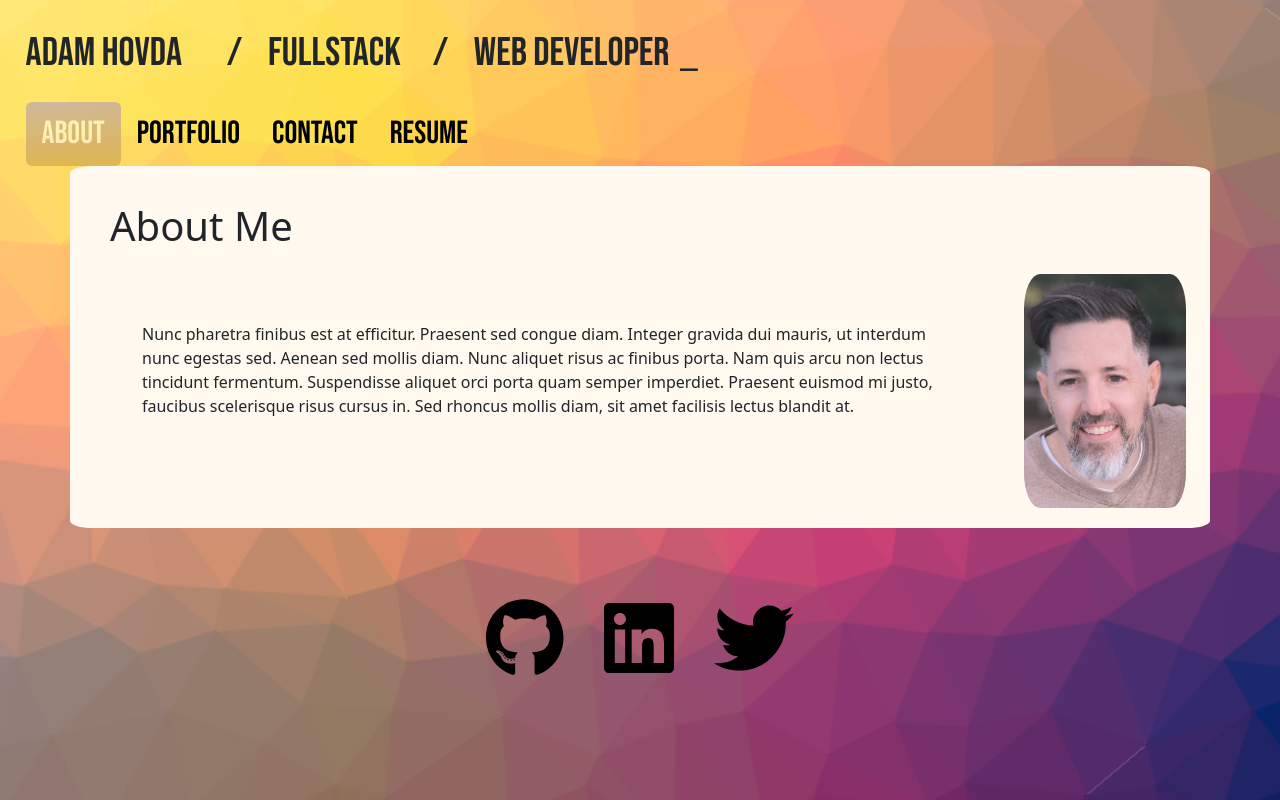
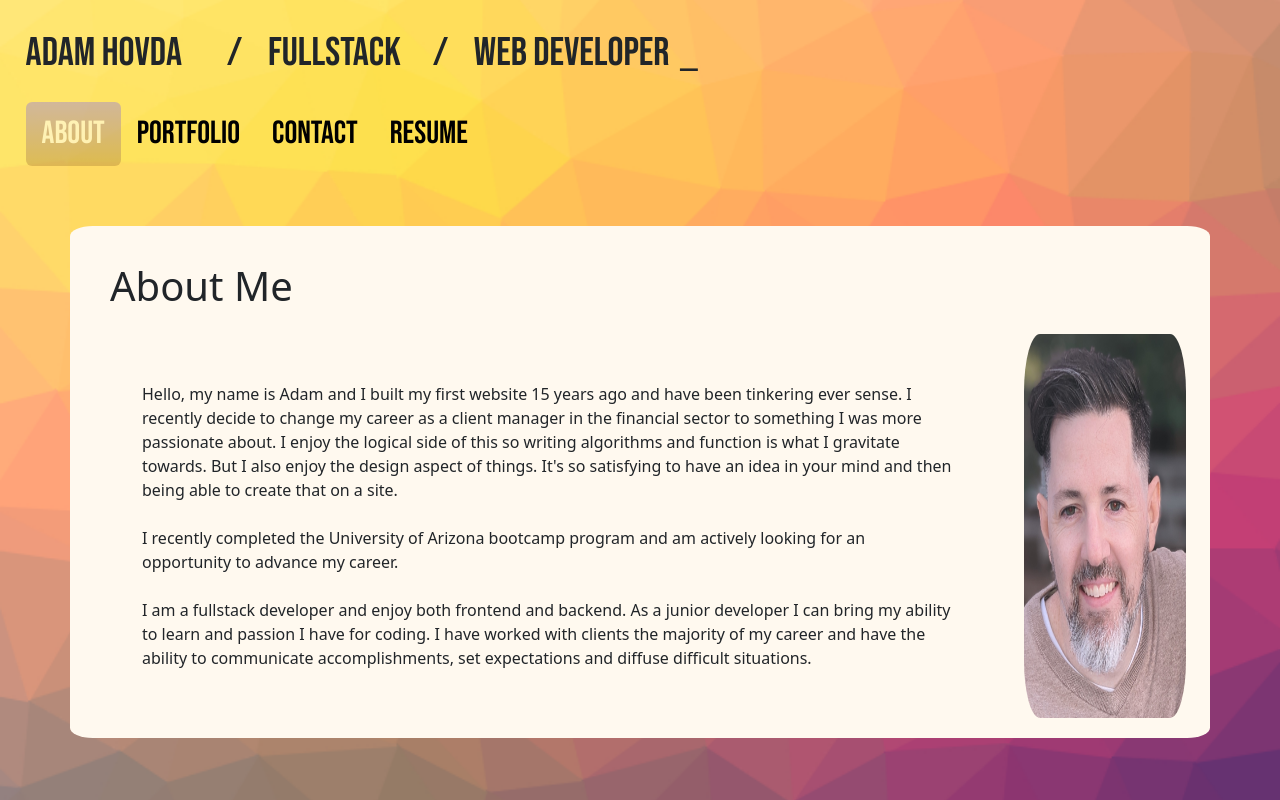
Before and after one commit to adamhovda/portfolio-react, a React (Create React App) app: page / in a window 1280 px wide. Shown: the top 800 px of the page. Built offline with nearby package versions, Linux system fonts and the light colour scheme.

Commit message:
first draft of about me

```diff
--- a/src/components/pages/About.js
+++ b/src/components/pages/About.js
@@ -9,12 +9,14 @@ export default function About() {
       <h1 className='p-3'>About Me</h1>
         <div className='row'>
           <p className='m-5 col '>
-            Nunc pharetra finibus est at efficitur. Praesent sed congue diam.
-            Integer gravida dui mauris, ut interdum nunc egestas sed. Aenean sed
-            mollis diam. Nunc aliquet risus ac finibus porta. Nam quis arcu non
-            lectus tincidunt fermentum. Suspendisse aliquet orci porta quam semper
-            imperdiet. Praesent euismod mi justo, faucibus scelerisque risus cursus
-            in. Sed rhoncus mollis diam, sit amet facilisis lectus blandit at.
+          Hello, my name is Adam and I built my first website 15 years ago and have been tinkering ever sense.  I recently decide to change my career as a client manager in the financial sector to something I was more passionate about.  I enjoy the logical side of this so writing algorithms and function is what I gravitate towards.  But I also enjoy the design aspect of things.  It's so satisfying to have an idea in your mind and then being able to create that on a site.
+          <br></br>
+          <br></br>
+
+          I recently completed the University of Arizona bootcamp program and am actively looking for an opportunity to advance my career.
+          <br></br>
+          <br></br>
+          I am a fullstack developer and enjoy both frontend and backend.  As a junior developer I can bring my ability to learn and passion I have for coding.  I have worked with clients the majority of my career and have the ability to communicate accomplishments, set expectations and diffuse difficult situations.
           </p>
           <img src={profilePic} className='col-2 profilePic'></img>
         </div>
--- a/src/index.css
+++ b/src/index.css
@@ -69,6 +69,7 @@ body {
 .portfolioSection {
   display:flex;
   justify-content: center;
+  margin-top: 40px;
 
 }
 
@@ -102,6 +103,8 @@ body {
   justify-content: center;
  border-radius: 2%;
   padding: 20px;
+  margin-top: 60px;
+
 }
 
 .contactForm {
```
